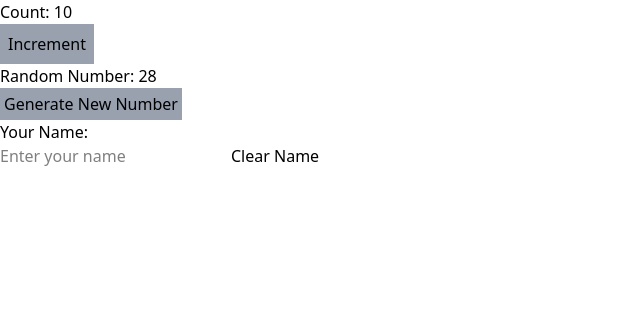
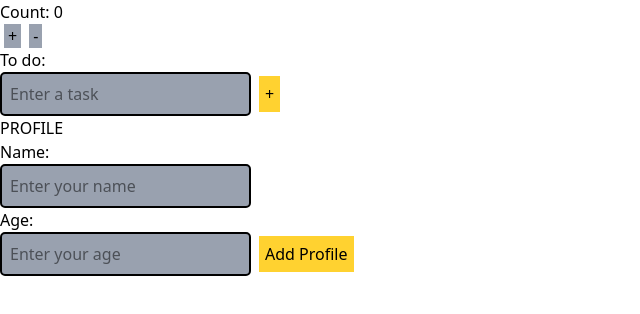
Before and after one commit to ka1sser/react-demos, a React (Vite) app: page / in a window 1280 px wide. Shown: the top 314 px of the page, without its empty margins (0-640 px from the left). Built offline with nearby package versions, Linux system fonts and the light colour scheme.

Commit message:
useState() exercises

```diff
--- a/src/App.jsx
+++ b/src/App.jsx
@@ -1,9 +1,9 @@
 import React from 'react';
 import { useState } from 'react';
 import "./index.css";
-import ExampleTwo from './components/ExampleTwo';
-import ExampleOne from './components/ExampleOne';
-import ExampleThree from './components/ExampleThree';
+import Counter from './components/Counter';
+import ToDoList from './components/ToDoList';
+import Profile from './components/Profile';
 
 const App = () => {
 
@@ -11,9 +11,9 @@ const App = () => {
 
   return (
     <>
-      <ExampleOne />
-      <ExampleTwo/>
-      <ExampleThree />
+      <Counter/>
+      <ToDoList />
+      <Profile/>
     </>
   )
 }
--- /dev/null
+++ b/src/components/Counter.jsx
@@ -0,0 +1,24 @@
+import { useState } from "react";
+
+const Counter = () => {
+
+    const [count, setCount] = useState(0)
+
+    const increment = () => {
+        setCount(prevCount => prevCount + 1)
+    }
+
+    const decrement = () => {
+        setCount(prevCount => prevCount- 1)
+    }
+
+    return (
+        <div>
+            <h1>Count: {count}</h1>
+            <button onClick={increment} className="bg-gray-400 px-1 mx-1">+</button>
+            <button onClick={decrement} className="bg-gray-400 px-1 mx-1">-</button>
+        </div>
+    );
+}
+
+export default Counter;
--- /dev/null
+++ b/src/components/Profile.jsx
@@ -0,0 +1,56 @@
+import { useState } from "react";
+
+const Profile = () => {
+
+    const [profile, setProfile] = useState([])
+    const [nameInput, setNameinput] = useState("")
+    const [ageInput, setAgeinput] = useState("")
+
+    const handleNameChange = (e) => {
+        setNameinput(e.target.value);
+    }
+
+    const handleAgeChange = (e) => {
+        setAgeinput(e.target.value);
+    }
+
+    const handleClick = () => {
+        setProfile([...profile, { name: nameInput, age: ageInput }])
+        setNameinput("")
+        setAgeinput("")
+    }
+
+    return(
+        <div>
+            <h1>PROFILE</h1>
+            <p>Name:</p>
+            <input
+                type="text"
+                value={nameInput}
+                onChange={handleNameChange}
+                className="bg-gray-400 border-2 border-black rounded-[5px] p-2"
+                placeholder="Enter your name"
+            />
+            <p>Age:</p>
+            <input
+                type="text"
+                value={ageInput}
+                onChange={handleAgeChange}
+                className="bg-gray-400 border-2 border-black rounded-[5px] p-2"
+                placeholder="Enter your age"
+            />
+            <button
+                className="bg-amber-300 ml-2 p-1.5"
+                onClick={handleClick}>
+                    Add Profile
+            </button>
+            <div>
+                {profile.map(prof => (
+                    <li key={Math.random()}>Name: {prof.name}, Age: {prof.age}</li>
+                ))}
+            </div>
+        </div>
+    );
+}
+
+export default Profile;
--- /dev/null
+++ b/src/components/ToDoList.jsx
@@ -0,0 +1,40 @@
+import { useState } from "react";
+
+const ToDoList = () => {
+
+    const [todo, setTodo] = useState([])
+    const [input, setInput] = useState("")
+
+    const handleChange = (e) => {
+        setInput(e.target.value);
+    }
+
+    const handleClick = () => {
+        if (input.trim() === ""){
+            return
+        }
+        setTodo([...todo, input])
+        setInput("")
+    }
+
+    return (
+        <div>
+            <h1>To do:</h1>
+            <div>
+                {todo.map( chore => (
+                    <li key={Math.random()}>{chore}</li>
+                ))}
+            </div>
+            <input
+                type="text"
+                value={input}
+                onChange={handleChange}
+                className="bg-gray-400 border-2 border-black rounded-[5px] p-2"
+                placeholder="Enter a task"
+            />
+            <button className="bg-amber-300 ml-2 p-1.5" onClick={handleClick}>+</button>
+        </div>
+    );
+}
+
+export default ToDoList;
```
